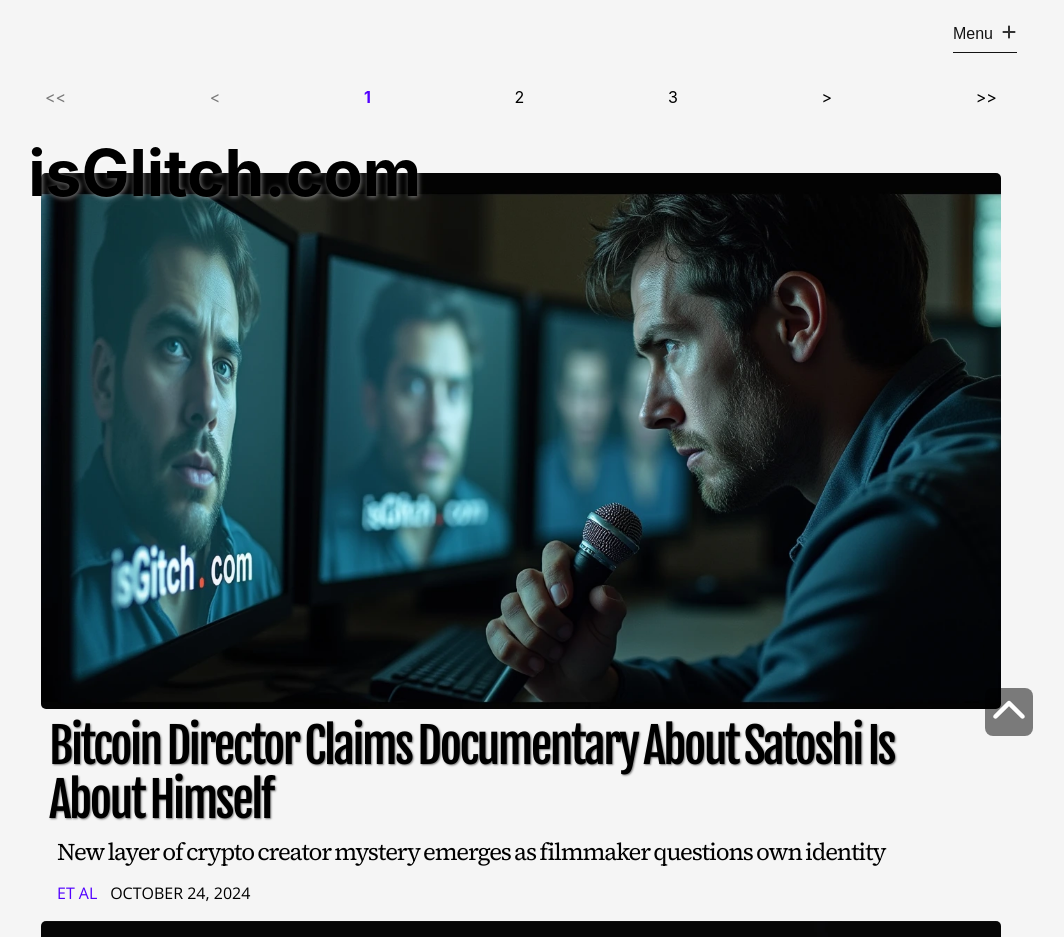
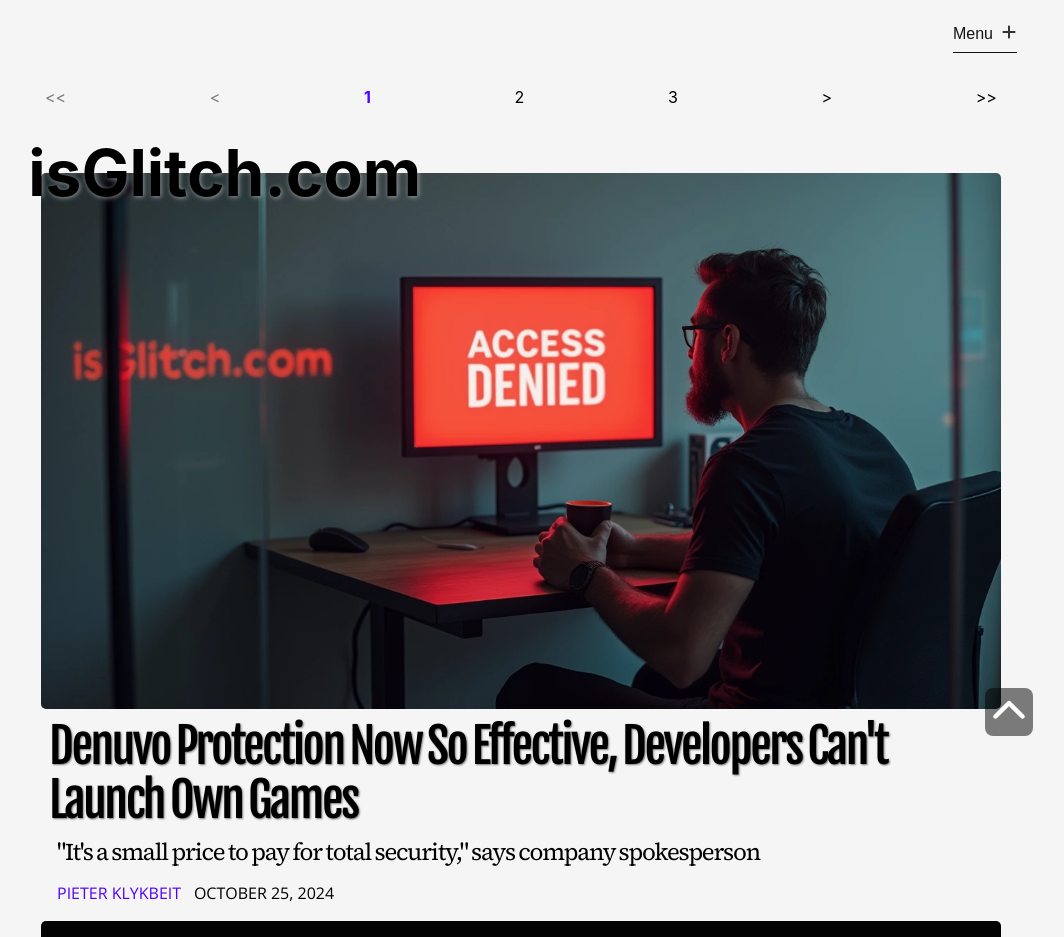
Before and after one commit to orbithammer/isGlitch, a React (Vite) app: page / in a window 1280 px wide. Shown: the top 937 px of the page, without its empty margins (119-1183 px from the left). Built offline with nearby package versions, Linux system fonts and the light colour scheme; a web font is replaced by a local one.

Commit message:
20241025 update

```diff
--- a/src/data/articles.ts
+++ b/src/data/articles.ts
@@ -4181,7 +4181,7 @@ export const articlesData = [
         articleUrl: `20241024-bitcoin-documentary-director`,
         category: `tech`,
         img: `/images/20241024-bitcoin-documentary-director.webp`,
-        alt: `A man holding microphone to his own image in editing bay monitor. A look of intense concentration as he interrogates himself`,
+        alt: `A man examining his own image in an editing bay monitor with a look of intense concentration.`,
         header: `Bitcoin Director Claims Documentary About Satoshi Is About Himself`,
         subhead: `New layer of crypto creator mystery emerges as filmmaker questions own identity`,
         tags: [`Bitcoin`, `Satoshi Nakamoto`, `James Hoback`],
@@ -4205,4 +4205,33 @@ export const articlesData = [
             `At press time, Hoback was seen in his editing bay, scrutinizing footage of himself scrutinizing footage of himself scrutinizing footage of Peter Todd's facial expressions. His producer noted that they've gone through seventeen pairs of reading glasses and four whiteboards trying to map out the documentary's timeline.`,
         ]
     },
+    {
+        id: 157,
+        articleUrl: `20241025-denuvo-protection-now`,
+        category: `entertainment`,
+        img: `/images/20241025-denuvo-protection-now.webp`,
+        alt: `A game developer in a black t-shirt staring forlornly at a computer monitor displaying nothing but a giant red "ACCESS DENIED" message, coffee mug in hand.`,
+        header: `Denuvo Protection Now So Effective, Developers Can't Launch Own Games`,
+        subhead: `"It's a small price to pay for total security," says company spokesperson`,
+        tags: [`Denuvo`, `Video Games`],
+        author: `Pieter Klykbeit`,
+        datePublished: new Date(2024,9,25,14),
+        articleBody: [
+            `Following months of controversy over its anti-piracy measures, Denuvo announced Tuesday that its latest protection system has achieved a 100% success rate – by preventing even the developers themselves from accessing their own games.`,
+
+            `"This represents a quantum leap in software security," explained Michael Barrett, VP of Developer Relations at Denuvo. "If even the people who made the game can't run it without triggering our protection, imagine how secure it is against actual pirates. Our analytics show zero unauthorized executions of protected games this quarter. Also zero authorized executions, but that's correlation, not causation."`,
+
+            `The breakthrough came during quality assurance testing of Denuvo's new "Fortress" protection layer. QA leads discovered they were unable to launch any protected builds, with the system flagging their legitimate credentials as "suspiciously authentic."`,
+
+            `"At first we thought it was a bug," said Jessica Morris, lead engineer at Starlight Studios, whose upcoming RPG uses the protection. "But Denuvo assured us this is working exactly as intended. They suggested we could always watch gameplay videos on YouTube if we need to check features."`,
+
+            `Some developers have expressed concerns about the inability to test their games pre-release. However, Denuvo maintains that truly secure software should be inaccessible to everyone – including its creators.`,
+
+            `In a quarterly earnings call, Denuvo celebrated that while unit sales have dropped to zero, piracy rates have also plummeted. "Our investors see this as an absolute win," noted Barrett. "You can't put a price on perfect security. Though technically, we just did."`,
+
+            `When asked how games could be tested before release, Barrett suggested an innovative honor system: "Developers can simply imagine how their game might play, and pirates can imagine pirating it. Everyone wins."`,
+
+            `At press time, Denuvo's latest earnings report remained unreadable due to its own encryption.`,
+        ]
+    },
 ]
```
Also changed, not shown: public/images/20241025-denuvo-protection-now.webp (added).
